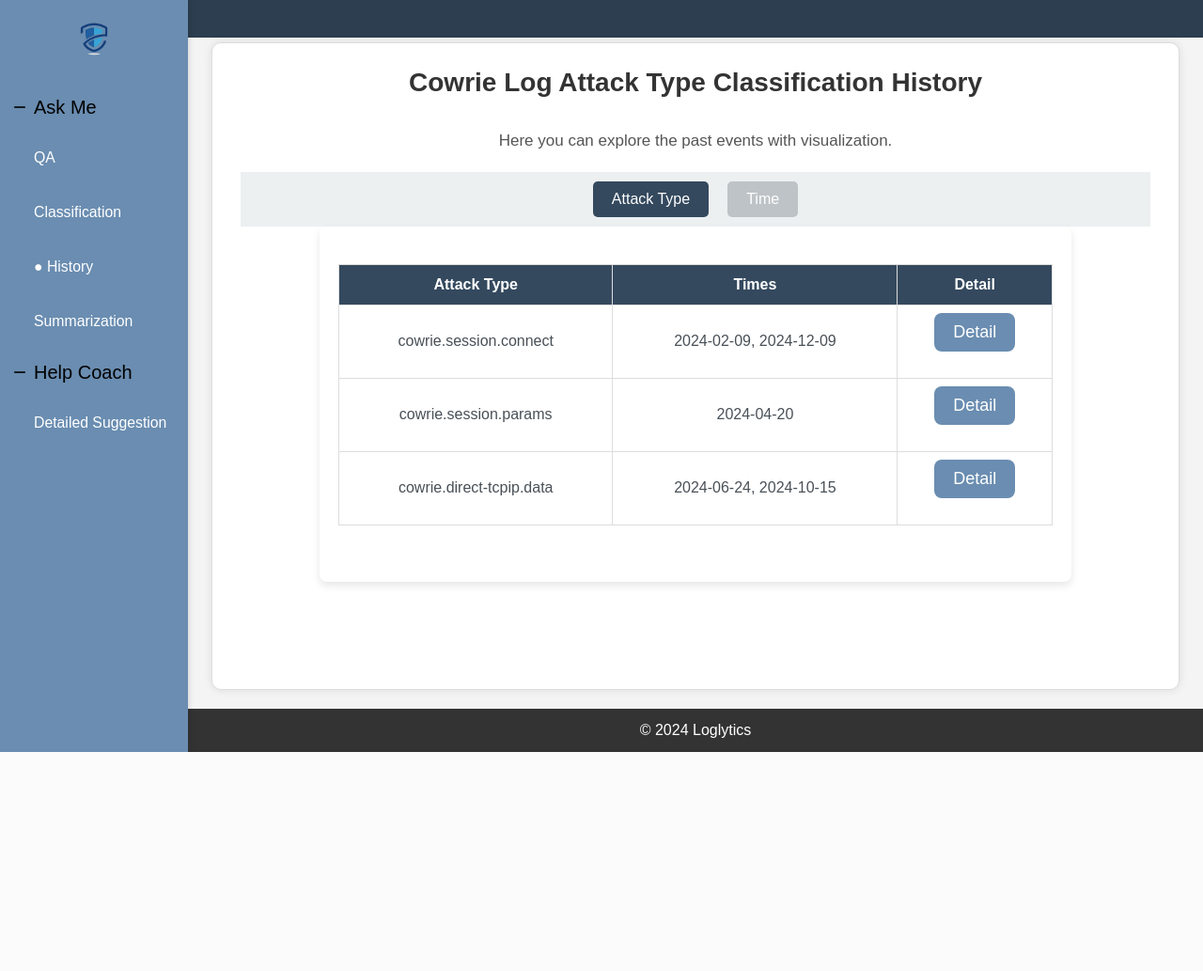
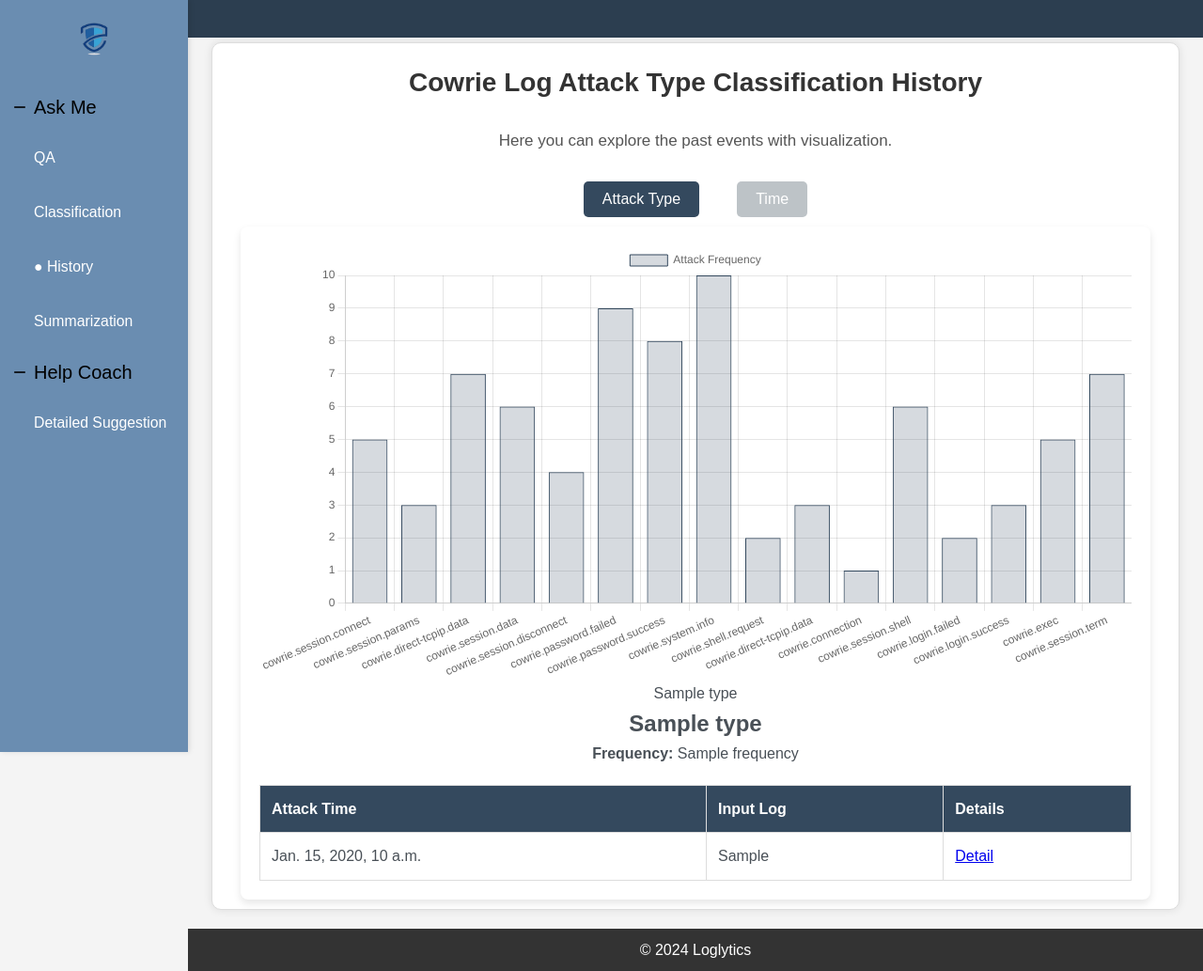
Before and after one commit to LuDanielPoyu/Cowrie-Log-Helper, a Django app: template cowrie_project/ask_me/templates/ask_me/cHistory.html in a window 1280 px wide. Shown: the whole page at 94% size. Before the commit the page ends 800 px from the top, so only its background shows below. Run offline with Django 5.2, Linux system fonts and the light colour scheme; the template is opened without the code that fills it: most values are stand-ins (such as "Sample title", 1, 10 or a date in 2020); some libraries are stand-ins or nearby versions.

Commit message:
寫完第一版歷史紀錄頁面

```diff
--- a/cowrie_project/ask_me/templates/ask_me/cHistory.html
+++ b/cowrie_project/ask_me/templates/ask_me/cHistory.html
@@ -8,7 +8,6 @@
 
 <!-- 引入 p5.js -->
 <script src="https://cdnjs.cloudflare.com/ajax/libs/p5.js/1.4.0/p5.js"></script>
-
 
 <style>
     body {
@@ -29,11 +28,11 @@
         display: flex;
         justify-content: center;
         padding: 10px;
-            background-color: #ecf0f1;
+        background-color: transparent;
     }
 
     .button {
-            margin: 0 10px;
+        margin: 0 20px;
         padding: 10px 20px;
         border: none;
         background-color: #bdc3c7;
@@ -49,11 +48,28 @@
 
     #content {
         padding: 20px;
-            max-width: 800px;
+        max-width: 1000px;
         margin: 0 auto;
         background: white;
         border-radius: 8px;
         box-shadow: 0 4px 8px rgba(0, 0, 0, 0.1);
+    }
+
+    /* 時間視覺化 */
+    #time-visualization {
+        display: none;
+    }
+
+    .time-filter {
+        margin-top: 20px;
+        text-align: center;
+    }
+
+    .heatmap {
+        margin-top: 30px;
+        display: flex;
+        justify-content: center;
+        align-items: center;
     }
 
     table {
@@ -62,10 +78,13 @@
         margin-top: 20px;
     }
 
+    table, th, td {
+        border: 1px solid #ddd;
+    }
+
     th, td {
-            border: 1px solid #ddd;
-            padding: 8px;
-            text-align: center;
+        padding: 12px;
+        text-align: left;
     }
 
     th {
@@ -73,11 +92,18 @@
         color: white;
     }
 
-        #visualization {
-            margin-top: 40px;
+    tr:nth-child(even) {
+        background-color: #f2f2f2;
+    }
+
+    /* 只在 "Attack Type" 頁面顯示卡片 */
+    #cards-container {
+        display: block;
+    }
+    #cards-container.hidden {
+        display: none;
     }
 </style>
-</head>
 
 <body>
     <div id="controls">
@@ -86,91 +112,186 @@
     </div>
 
     <div id="content">
-        <div id="records"></div>
-        <div id="visualization"></div>
+        <!-- Attack Frequency Bar Chart Section -->
+        <div id="visualization">
+            <canvas id="attackChart" width="400" height="200"></canvas>
         </div>
 
-    <script src="https://cdnjs.cloudflare.com/ajax/libs/p5.js/1.6.0/p5.js"></script>
+        <!-- Time-based Heatmap Section -->
+        <div id="time-visualization">
+            <!-- Time Filter -->
+            <div class="time-filter">
+                <label for="time-filter">Filter By:</label>
+                <select id="time-filter">
+                    <option value="quarter">Quarter</option>
+                    <option value="month">Month</option>
+                    <option value="week">Week</option>
+                </select>
+            </div>
 
+            <!-- Heatmap -->
+            <div class="heatmap" id="heatmap"></div>
+
+            <!-- History Records Table -->
+            <table id="historyTable">
+                <thead>
+                    <tr>
+                        <th>Time</th>
+                        <th>Input Log</th>
+                        <th>Details</th>
+                    </tr>
+                </thead>
+                <tbody>
+                    <!-- Historical records will appear here -->
+                </tbody>
+            </table>
+        </div>
+
+        <!-- Attack Types Cards Section -->
+        <div id="cards-container" class="hidden">
+            {% for attack in attack_data %}
+                <div class="attack-category">
+                    {{ attack.type }}
+                </div>
+                <div class="attack-card">
+                    <h2>{{ attack.type }}</h2>
+                    <div class="details">
+                        <p><strong>Frequency:</strong> {{ attack.frequency }}</p>
+                    </div>
+                    <table>
+                        <thead>
+                            <tr>
+                                <th>Attack Time</th>
+                                <th>Input Log</th>
+                                <th>Details</th>
+                            </tr>
+                        </thead>
+                        <tbody>
+                            {% for record in attack.records %}
+                                <tr>
+                                    <td>{{ record.time }}</td>
+                                    <td>{{ record.input_log }}</td>
+                                    <td><a href="#detail{{ forloop.counter0 }}" class="detail-link">Detail</a></td>
+                                </tr>
+                            {% endfor %}
+                        </tbody>
+                    </table>
+                </div>
+            {% endfor %}
+        </div>
+    </div>
+
+    <!-- Chart.js Script -->
+    <script src="https://cdn.jsdelivr.net/npm/chart.js"></script>
     <script>
-        // Buttons and content containers
-        const btnAttack = document.getElementById("btn-attack");
-        const btnTime = document.getElementById("btn-time");
-        const recordsDiv = document.getElementById("records");
-        const visualizationDiv = document.getElementById("visualization");
-
-        // Sample data
-        const attackData = [
-            { type: "cowrie.session.connect", times: ["2024-02-09", "2024-12-09"] },
-            { type: "cowrie.session.params", times: ["2024-04-20"] },
-            { type: "cowrie.direct-tcpip.data", times: ["2024-06-24", "2024-10-15"] },
+        // Sample attack types and frequencies data
+        const attackTypes = [
+            "cowrie.session.connect",
+            "cowrie.session.params",
+            "cowrie.direct-tcpip.data",
+            "cowrie.session.data",
+            "cowrie.session.disconnect",
+            "cowrie.password.failed",
+            "cowrie.password.success",
+            "cowrie.system.info",
+            "cowrie.shell.request",
+            "cowrie.direct-tcpip.data",
+            "cowrie.connection",
+            "cowrie.session.shell",
+            "cowrie.login.failed",
+            "cowrie.login.success",
+            "cowrie.exec",
+            "cowrie.session.term"
         ];
 
+        const frequencies = [5, 3, 7, 6, 4, 9, 8, 10, 2, 3, 1, 6, 2, 3, 5, 7];
+
+        const ctx = document.getElementById('attackChart').getContext('2d');
+        const attackChart = new Chart(ctx, {
+            type: 'bar',
+            data: {
+                labels: attackTypes,
+                datasets: [{
+                    label: 'Attack Frequency',
+                    data: frequencies,
+                    backgroundColor: 'rgba(52, 73, 94, 0.2)',
+                    borderColor: 'rgba(52, 73, 94, 1)',
+                    borderWidth: 1
+                }]
+            },
+            options: {
+                responsive: true,
+                scales: {
+                    y: {
+                        beginAtZero: true
+                    }
+                }
+            }
+        });
+
+        // Function to switch between "Attack Type" and "Time" views
+        document.getElementById("btn-attack").addEventListener("click", function() {
+            document.getElementById("visualization").style.display = "block";
+            document.getElementById("time-visualization").style.display = "none";
+            this.classList.add("active");
+            document.getElementById("btn-time").classList.remove("active");
+            document.getElementById("cards-container").classList.remove("hidden");
+        });
+
+        document.getElementById("btn-time").addEventListener("click", function() {
+            document.getElementById("visualization").style.display = "none";
+            document.getElementById("time-visualization").style.display = "block";
+            this.classList.add("active");
+            document.getElementById("btn-attack").classList.remove("active");
+            document.getElementById("cards-container").classList.add("hidden");
+            // Draw the time-based heatmap here
+            drawHeatmap();
+        });
+
+        // Sample data for the heatmap (could be replaced with real data)
         const timeData = [
-            { time: "2024-02-09", type: "cowrie.session.connect", detail: "Detail A" },
-            { time: "2024-04-20", type: "cowrie.session.params", detail: "Detail B" },
+            { time: "2024-01-01", count: 10 },
+            { time: "2024-01-02", count: 15 },
+            { time: "2024-01-03", count: 20 },
+            { time: "2024-01-04", count: 25 },
+            { time: "2024-01-05", count: 30 }
         ];
 
-        // Event listeners for buttons
-        btnAttack.addEventListener("click", () => showAttackType());
-        btnTime.addEventListener("click", () => showTime());
+        function drawHeatmap() {
+            const heatmapDiv = document.getElementById('heatmap');
+            //heatmapDiv.innerHTML = "<div style='background-color: #3498db; color: white; padding: 20px; border-radius: 8px;'>Sample Heatmap</div>";
 
-        // Show attack type data
-        function showAttackType() {
-            btnAttack.classList.add("active");
-            btnTime.classList.remove("active");
-            recordsDiv.innerHTML = generateAttackTable();
+            // 熱點圖中的每一個資料項目加入換行樣式
+            let heatmapContent = '<p>Time-based Heatmap</p>';
+            timeData.forEach(item => {
+                heatmapContent += `<div style="margin-bottom: 5px; word-wrap: break-word; white-space: normal;">
+                    <strong>${item.time}</strong>:
+                    <span style="background-color: rgba(255, 0, 0, ${item.count / 20});
+                        padding: 5px; color: white;">${item.count}</span>
+                </div>`;
+            });
+
+            heatmapDiv.innerHTML += heatmapContent;
+
+            // Populate the history table with time-based data
+            const tableBody = document.getElementById("historyTable").getElementsByTagName("tbody")[0];
+            timeData.forEach(record => {
+                const row = document.createElement("tr");
+                const timeCell = document.createElement("td");
+                timeCell.textContent = record.time;
+                const logCell = document.createElement("td");
+                logCell.textContent = `Log data for ${record.time}`;
+                const detailCell = document.createElement("td");
+                detailCell.innerHTML = `<a href="#">Detail</a>`;
+                row.appendChild(timeCell);
+                row.appendChild(logCell);
+                row.appendChild(detailCell);
+                tableBody.appendChild(row);
+            });
         }
 
-        // Show time data
-        function showTime() {
-            btnTime.classList.add("active");
-            btnAttack.classList.remove("active");
-            recordsDiv.innerHTML = generateTimeTable();
-        }
-
-        // Generate attack type table
-        function generateAttackTable() {
-            let html = `<table>
-                <tr>
-                    <th>Attack Type</th>
-                    <th>Times</th>
-                    <th>Detail</th>
-                </tr>`;
-            attackData.forEach((item) => {
-                html += `<tr>
-                    <td>${item.type}</td>
-                    <td>${item.times.join(", ")}</td>
-                    <td><button class="detail-btn">Detail</button></td>
-                </tr>`;
-            });
-            html += `</table>`;
-            return html;
-        }
-
-        // Generate time table
-        function generateTimeTable() {
-            let html = `<table>
-                <tr>
-                    <th>Time</th>
-                    <th>Attack Type</th>
-                    <th>Detail</th>
-                </tr>`;
-            timeData.forEach((item) => {
-                html += `<tr>
-                    <td>${item.time}</td>
-                    <td>${item.type}</td>
-                    <td><button class="detail-btn">Detail</button></td>
-                </tr>`;
-            });
-            html += `</table>`;
-            return html;
-        }
-
-        // Initial render
-        showAttackType();
+        // Initial setup: "Attack Type" page should be active by default
+        document.getElementById("btn-attack").click();
     </script>
 </body>
-</html>
-
 {% endblock %}
```
Also changed, not shown: cowrie_project/ask_me/views.py (+44 -1 lines). Lines whose indentation alone changed are shown as unchanged.
